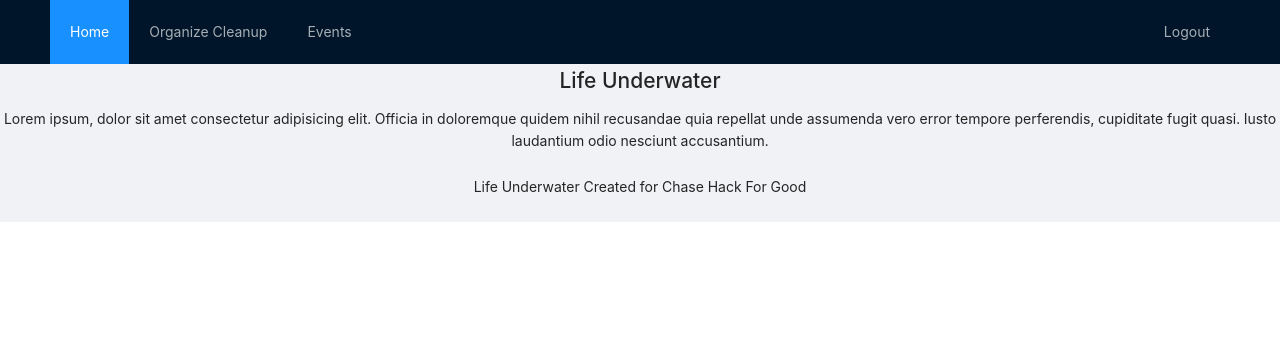
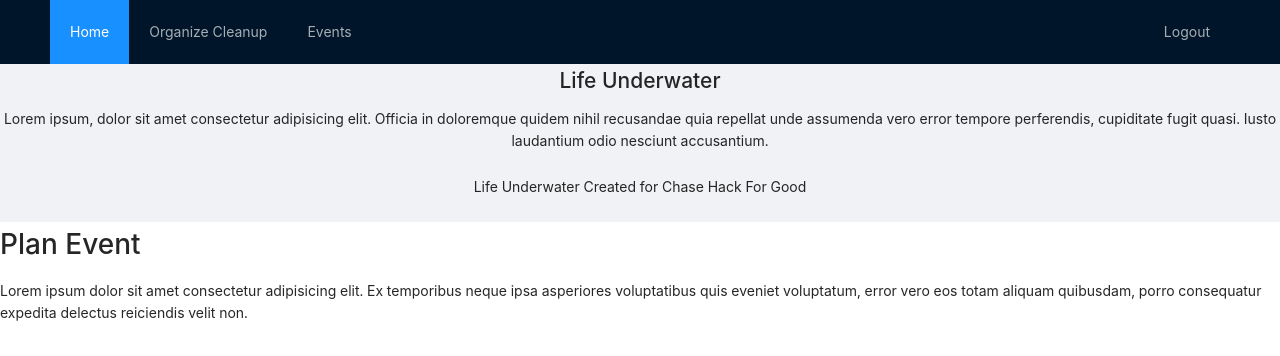
Before and after one commit to kitmorgan/hack-for-good_ocean-app, a React (Create React App) app in the folder team-42/react-frontend/: page /plan in a window 1280 px wide. Shown: the top 356 px of the page. Built offline with nearby package versions, Linux system fonts and the light colour scheme.

Commit message:
added link to organize cleanup

```diff
--- a/team-42/react-frontend/src/Components/Main.js
+++ b/team-42/react-frontend/src/Components/Main.js
@@ -1,10 +1,10 @@
-import { Breadcrumb, Layout, Menu } from "antd";
+import { Layout, Menu } from "antd";
 import React from "react";
 import Events from "../Components/Events";
+import postEvent from "../Components/postEvent";
+
 import { Switch, Route, Redirect, NavLink, Link } from "react-router-dom";
 import { withRouter } from "react-router-dom";
-
-import "antd/dist/antd.css";
 
 const { Header, Content, Footer } = Layout;
 
@@ -12,10 +12,12 @@ const Main = () => (
   <>
     <Layout className="layout">
       <Header>
-        <Menu theme="dark" mode="horizontal" defaultSelectedKeys={["2"]}>
-          <Menu.Item key="2">Home</Menu.Item>
-          <Menu.Item key="3">Organize Cleanup</Menu.Item>
-          <Menu.Item key="1">
+        <Menu theme="dark" mode="horizontal" defaultSelectedKeys={["1"]}>
+          <Menu.Item key="1">Home</Menu.Item>
+          <Menu.Item key="2">
+            <NavLink to="/plan"> Organize Cleanup </NavLink>
+          </Menu.Item>
+          <Menu.Item key="3">
             <NavLink to="/events"> Events </NavLink>
           </Menu.Item>
           <Menu.Item key="4" style={{ marginLeft: "auto" }}>
@@ -62,6 +64,7 @@ const Main = () => (
       </Footer>
     </Layout>
     <Switch>
+      <Route path="/plan" component={postEvent}></Route>
       <Route path="/events" component={Events}></Route>{" "}
     </Switch>
   </>
--- a/team-42/react-frontend/src/Components/postEvent.js
+++ b/team-42/react-frontend/src/Components/postEvent.js
@@ -0,0 +1,26 @@
+import React, { Component } from "react";
+import { withRouter, NavLink } from "react-router-dom";
+
+class postEvent extends Component {
+  constructor(props) {
+    super(props);
+  }
+
+  componentDidMount() {}
+
+  render() {
+    return (
+      <>
+        <h1> Plan Event</h1>
+        <div>
+          {" "}
+          Lorem ipsum dolor sit amet consectetur adipisicing elit. Ex temporibus
+          neque ipsa asperiores voluptatibus quis eveniet voluptatum, error vero
+          eos totam aliquam quibusdam, porro consequatur expedita delectus
+          reiciendis velit non.
+        </div>
+      </>
+    );
+  }
+}
+export default withRouter(postEvent);
--- a/team-42/react-frontend/src/index.js
+++ b/team-42/react-frontend/src/index.js
@@ -1,6 +1,8 @@
 import React from "react";
 import ReactDOM from "react-dom/client";
 import "./index.css";
+import "antd/dist/antd.css";
+
 import App from "./App";
 import reportWebVitals from "./reportWebVitals";
 
```
